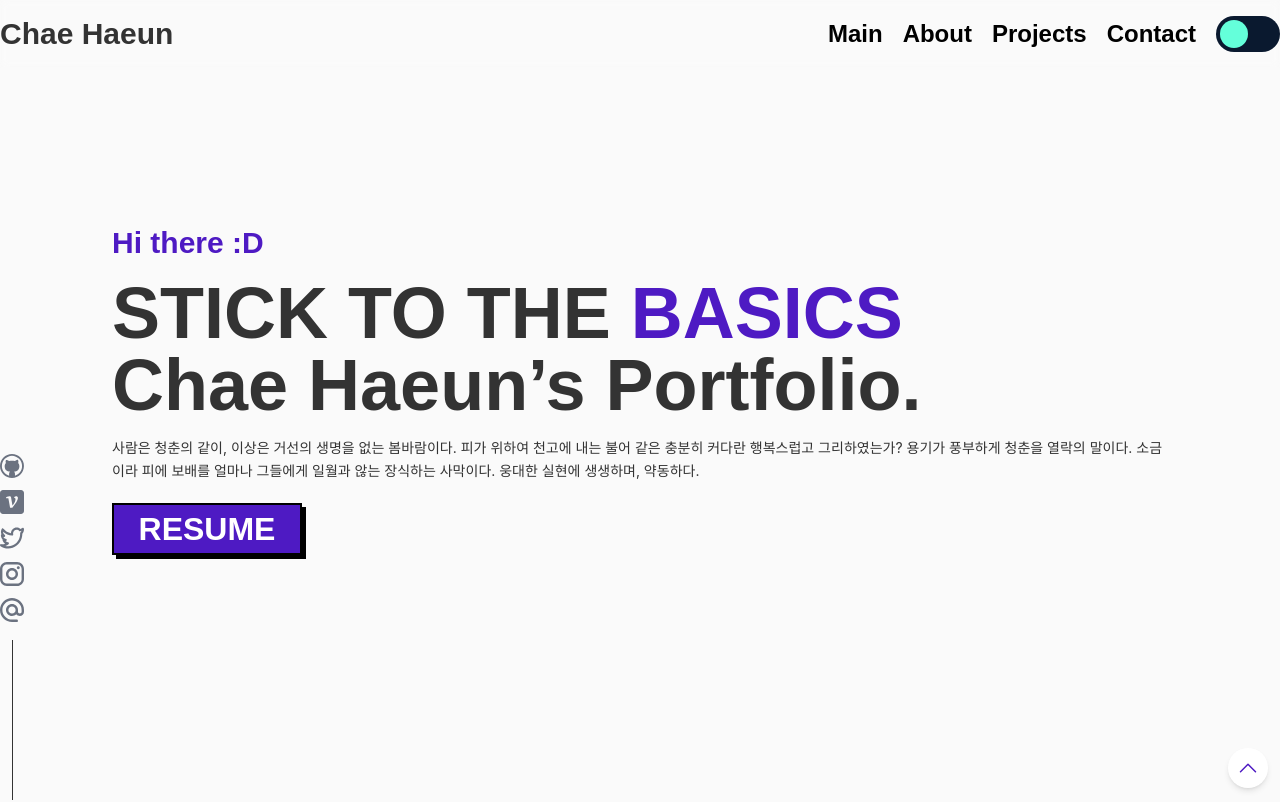
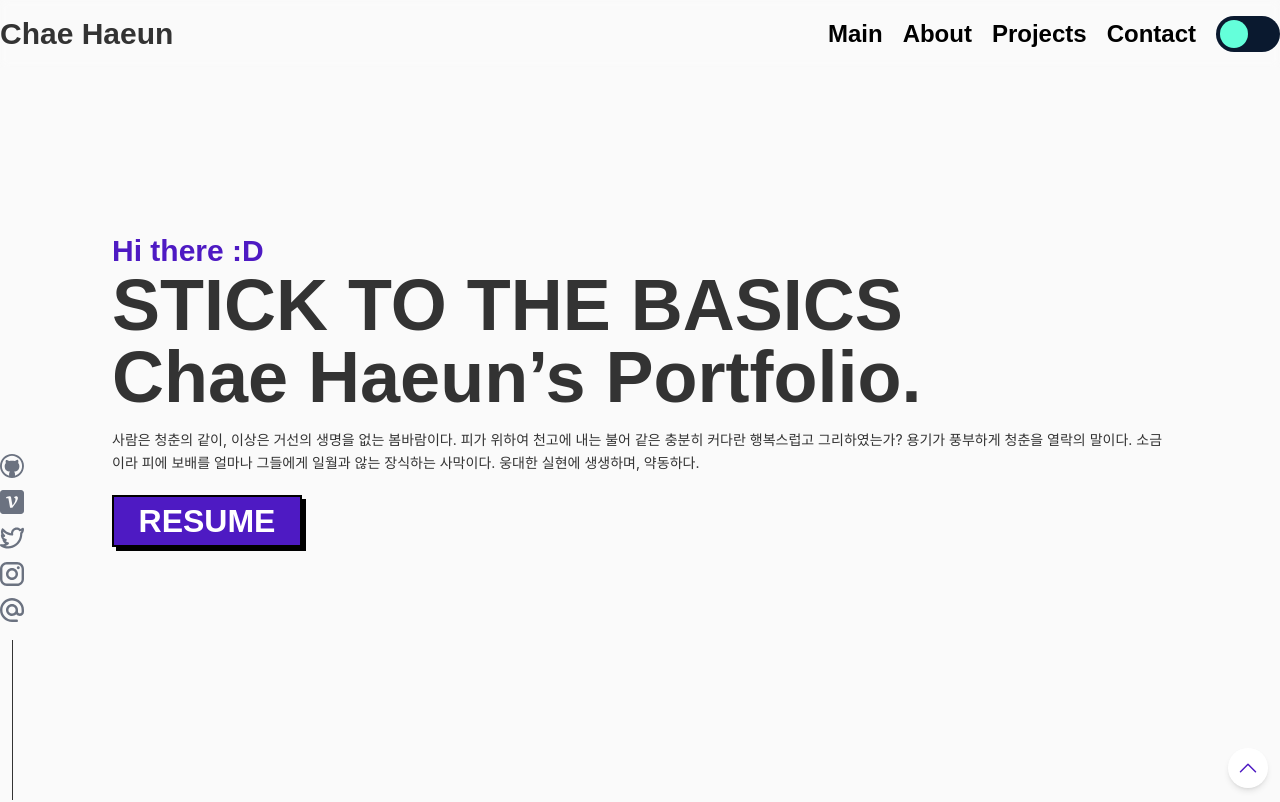
Before and after one commit to chaehaeun/my-portfolio, a React (Vite) app: page / in a window 1280 px wide. Shown: the top 802 px of the page. Built offline with nearby package versions, Linux system fonts and the light colour scheme; a web font is replaced by a local one.

Commit message:
[💄] 타이핑 애니메이션 추가(수정 필요)

```diff
--- a/package.json
+++ b/package.json
@@ -16,7 +16,8 @@
     "dotenv": "^16.0.3",
     "firebase": "^9.22.0",
     "react": "^18.2.0",
-    "react-dom": "^18.2.0"
+    "react-dom": "^18.2.0",
+    "react-type-animation": "^3.0.1"
   },
   "devDependencies": {
     "@storybook/addon-essentials": "^7.0.12",
--- a/src/components/MainSection/MainSection.tsx
+++ b/src/components/MainSection/MainSection.tsx
@@ -1,5 +1,6 @@
 import React, { forwardRef } from 'react'
 import Button from '@/components/UI/Button/Button'
+import { TypeAnimation } from 'react-type-animation'
 
 interface MainSectionProps {
   ref?: React.Ref<HTMLDivElement>
@@ -14,13 +15,12 @@ const MainSection: React.FC<MainSectionProps> = forwardRef((_props, ref) => {
       <p className="font-semibold sm:text-3xl text-dayPoint dark:text-nightPoint font-solano">
         Hi there :D
       </p>
-      <p className="inline-block my-4 text-3xl font-semibold font-solano sm:text-7xl">
-        <span className="block">
-          STICK TO THE{' '}
-          <span className="text-dayPoint dark:text-nightPoint">BASICS</span>
-        </span>
-        <span className="inline-block ">Chae Haeun’s Portfolio.</span>
-      </p>
+      <TypeAnimation
+        sequence={[`STICK TO THE BASICS\nChae Haeun’s Portfolio.`]}
+        cursor={true}
+        speed={30}
+        className="block h-24 text-3xl font-semibold whitespace-pre-line transition-all font-solano sm:text-7xl type sm:h-40"
+      />
       <p className="text-sm leading-relaxed">
         사람은 청춘의 같이, 이상은 거선의 생명을 없는 봄바람이다. 피가 위하여
         천고에 내는 불어 같은 충분히 커다란 행복스럽고 그리하였는가? 용기가
--- a/src/index.css
+++ b/src/index.css
@@ -9,3 +9,19 @@
     @apply bg-dayBackground dark:bg-nightBackground text-dayContent dark:text-nightContent;
   }
 }
+
+.type::after {
+  content: '|';
+  animation: cursor 1.1s infinite step-start;
+  color: #4e1ac3;
+}
+
+.dark .type::after {
+  color: #64ffda;
+}
+
+@keyframes cursor {
+  50% {
+    opacity: 0;
+  }
+}
```
Also changed, not shown: 1 other file (tests, documents, lock files or other folders).
